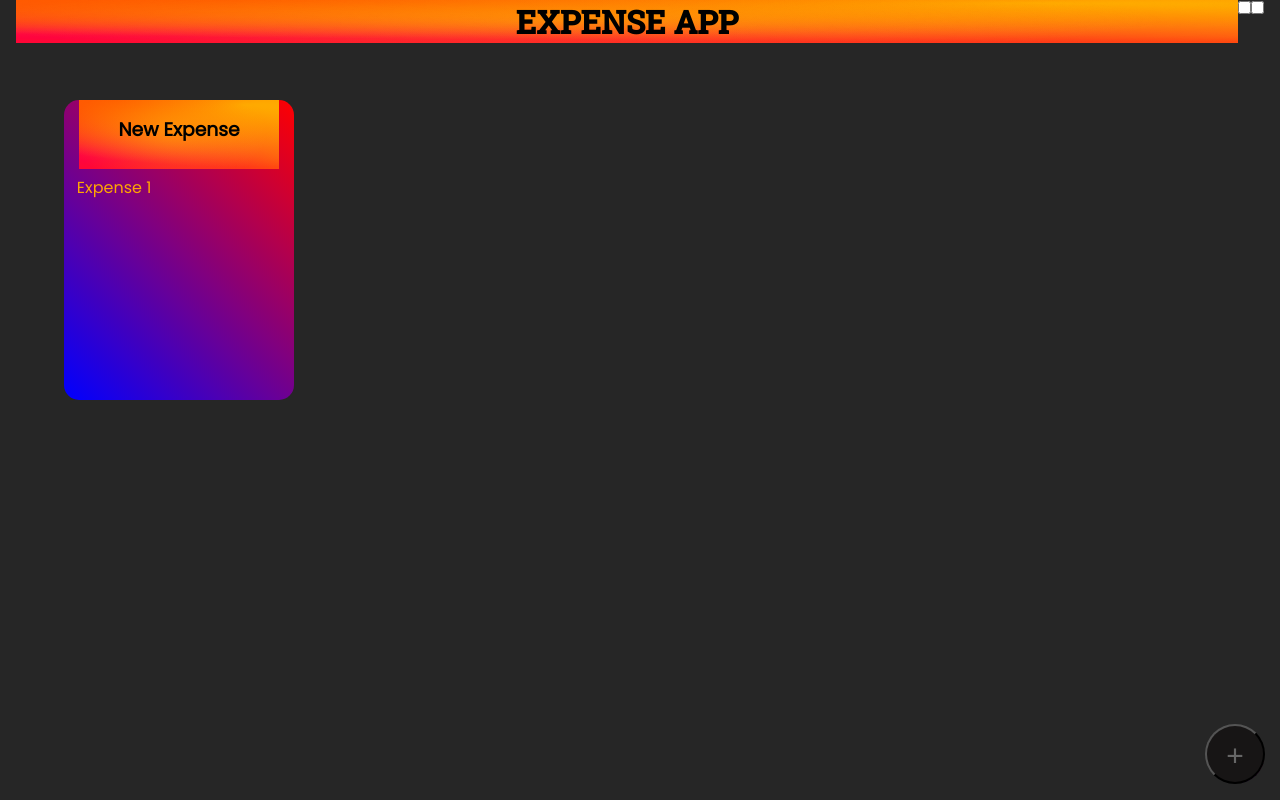
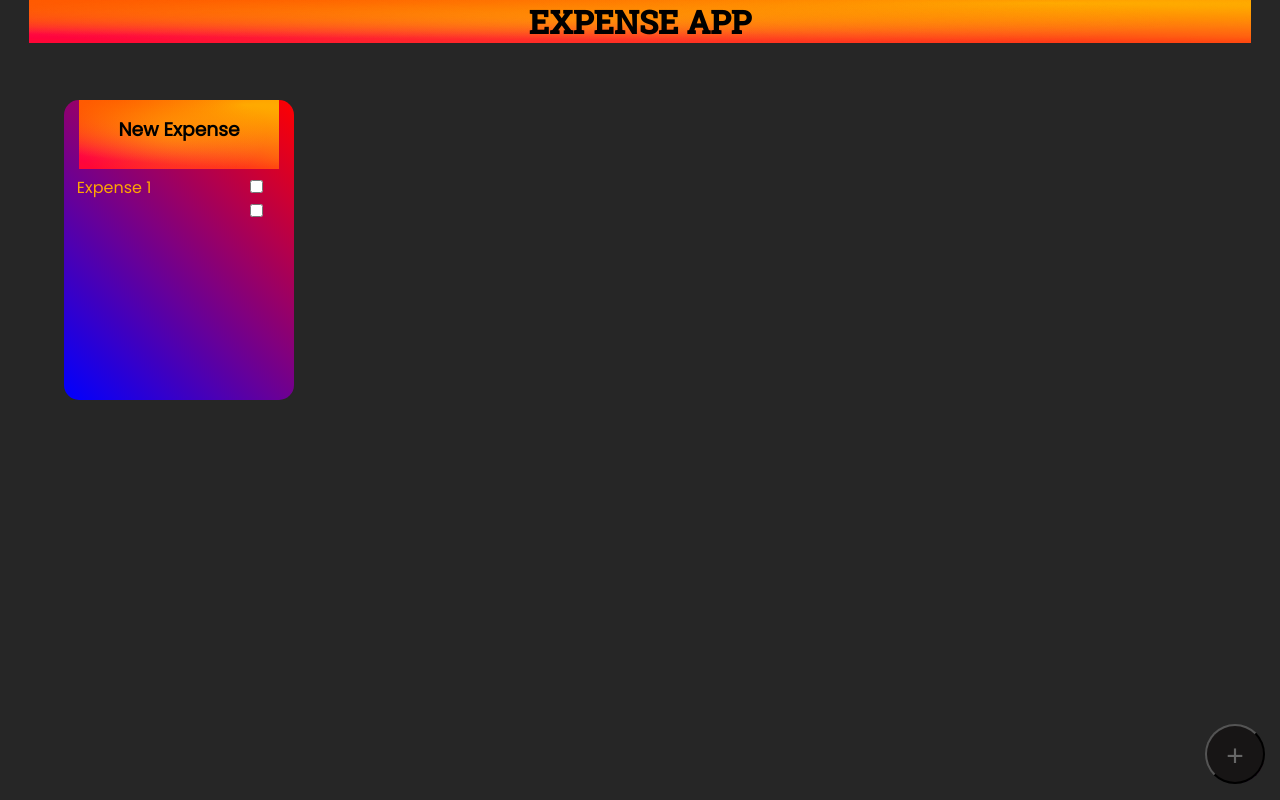
Before and after one commit to swaaaaaapnil/woc5.0-html-css-js-expenseapp-Swapnil-Shukla, a plain HTML site: page index.html in a window 1280 px wide. Drawn offline with Linux system fonts and the light colour scheme; a web font is replaced by a local one.

Commit message:
Update style.css

```diff
--- a/style.css
+++ b/style.css
@@ -110,12 +110,19 @@
 
  }
 
- .checkbox {
+ .checkbox-1{
 
  position: absolute;
  top: 179px;
- left: 25%;
+ left: 19.5%;
  }
+
+ .checkbox-2{
+
+  position: absolute;
+  top: 203px;
+  left: 19.5%;
+  }
 
  .box:before{
   position: absolute;
```
